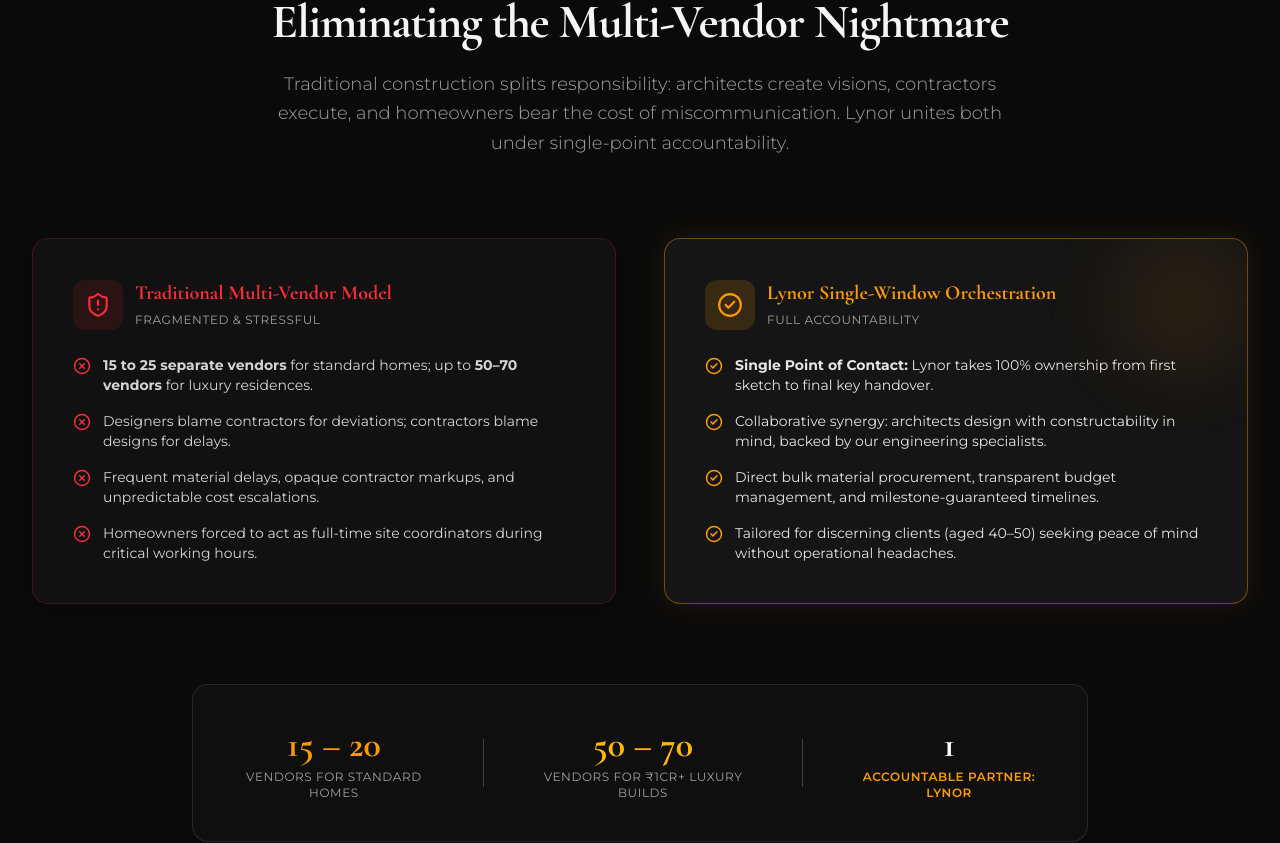
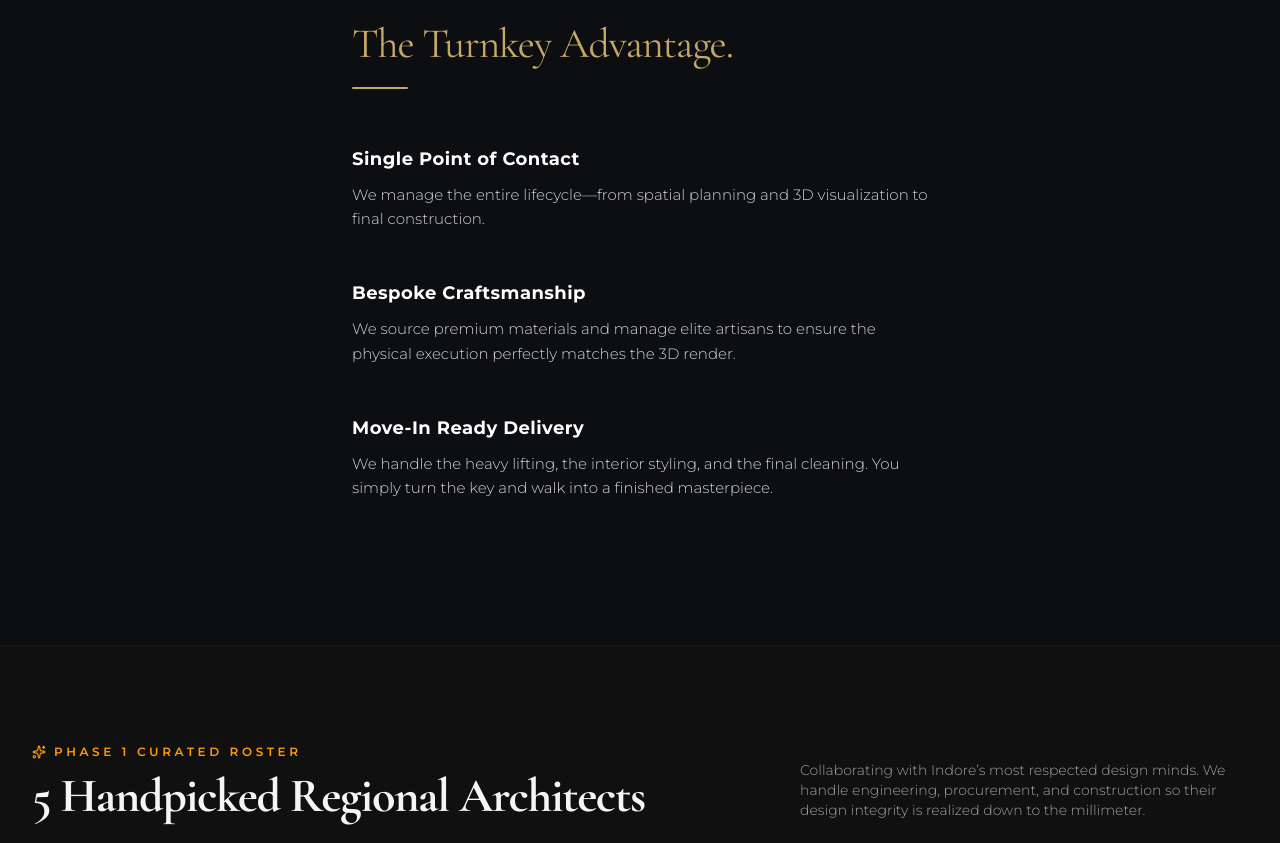
Before and after one commit to Manya-08102025/LIONORCA, a React (Vite) app: page / in a window 1280 px wide. Shown: the part 927-1770 px from the top of the page. Built offline with nearby package versions, Linux system fonts and the light colour scheme.

Commit message:
feat(turnkey): implement Section 2 The Turnkey Advantage per Figma specifications

```diff
--- a/src/components/ValueProposition.jsx
+++ b/src/components/ValueProposition.jsx
@@ -1,151 +1,55 @@
-import { useTheme } from '../hooks/useTheme'
-import { CheckCircle2, XCircle, Layers, Users, Clock, ShieldAlert } from 'lucide-react'
-
 export default function ValueProposition() {
-  const { isDark } = useTheme()
+  const points = [
+    {
+      id: 1,
+      title: 'Single Point of Contact',
+      description:
+        'We manage the entire lifecycle—from spatial planning and 3D visualization to final construction.',
+    },
+    {
+      id: 2,
+      title: 'Bespoke Craftsmanship',
+      description:
+        'We source premium materials and manage elite artisans to ensure the physical execution perfectly matches the 3D render.',
+    },
+    {
+      id: 3,
+      title: 'Move-In Ready Delivery',
+      description:
+        'We handle the heavy lifting, the interior styling, and the final cleaning. You simply turn the key and walk into a finished masterpiece.',
+    },
+  ]
 
   return (
     <section
       id="turnkey"
-      className={`py-24 transition-colors duration-500 border-t ${
-        isDark ? 'bg-neutral-950 border-white/5 text-neutral-100' : 'bg-stone-50 border-neutral-200 text-neutral-900'
-      }`}
+      className="w-full bg-[#0d0e12] py-24 sm:py-32 md:py-36 px-6 sm:px-8 border-t border-white/5 transition-colors duration-500"
     >
-      <div className="max-w-7xl mx-auto px-4 sm:px-6 lg:px-8">
+      {/* Mobile-First Left-Aligned Stack Container */}
+      <div className="max-w-md sm:max-w-lg md:max-w-xl mx-auto flex flex-col items-start text-left">
         {/* Section Header */}
-        <div className="text-center max-w-3xl mx-auto mb-20">
-          <span className="text-xs font-sans tracking-[0.3em] uppercase text-amber-500 font-semibold block mb-3">
-            The Turnkey Advantage
-          </span>
-          <h2 className="text-3xl sm:text-4xl md:text-5xl font-serif font-bold tracking-tight mb-6">
-            Eliminating the Multi-Vendor Nightmare
-          </h2>
-          <p className={`text-base sm:text-lg font-light font-sans leading-relaxed ${
-            isDark ? 'text-neutral-400' : 'text-neutral-600'
-          }`}>
-            Traditional construction splits responsibility: architects create visions, contractors execute, and homeowners bear the cost of miscommunication. Lynor unites both under single-point accountability.
-          </p>
-        </div>
+        <h2 className="font-serif text-3xl sm:text-4xl md:text-[42px] font-normal text-[#C5A864] tracking-tight leading-tight">
+          The Turnkey Advantage.
+        </h2>
 
-        {/* Comparison Grid: Traditional vs Lynor */}
-        <div className="grid grid-cols-1 md:grid-cols-2 gap-8 lg:gap-12 mb-20">
-          {/* Traditional Nightmare */}
-          <div
-            className={`p-8 sm:p-10 rounded-2xl border transition-all ${
-              isDark
-                ? 'bg-neutral-900/60 border-red-500/20 shadow-lg'
-                : 'bg-white border-red-200 shadow-sm'
-            }`}
-          >
-            <div className="flex items-center gap-3 mb-6">
-              <div className="p-3 rounded-xl bg-red-500/10 text-red-500">
-                <ShieldAlert size={26} />
-              </div>
-              <div>
-                <h3 className="text-xl font-serif font-bold text-red-500">Traditional Multi-Vendor Model</h3>
-                <span className="text-xs uppercase tracking-wider text-neutral-400 font-sans">Fragmented & Stressful</span>
-              </div>
+        {/* Short Gold Horizontal Divider Line (~2px height) */}
+        <div
+          className="w-14 h-[2px] bg-[#C5A864] mt-4 mb-12 sm:mb-14 rounded-full"
+          aria-hidden="true"
+        />
+
+        {/* 3 Core Points (Vertically Stacked) */}
+        <div className="space-y-10 sm:space-y-12 w-full">
+          {points.map((point) => (
+            <div key={point.id} className="flex flex-col items-start text-left space-y-2.5">
+              <h3 className="font-sans font-bold text-white text-base sm:text-lg tracking-wide">
+                {point.title}
+              </h3>
+              <p className="font-sans text-neutral-300 text-sm sm:text-[15px] font-light leading-relaxed">
+                {point.description}
+              </p>
             </div>
-
-            <ul className="space-y-4 font-sans text-sm">
-              <li className="flex items-start gap-3">
-                <XCircle size={18} className="text-red-500 shrink-0 mt-0.5" />
-                <span className={isDark ? 'text-neutral-300' : 'text-neutral-700'}>
-                  <strong>15 to 25 separate vendors</strong> for standard homes; up to <strong>50–70 vendors</strong> for luxury residences.
-                </span>
-              </li>
-              <li className="flex items-start gap-3">
-                <XCircle size={18} className="text-red-500 shrink-0 mt-0.5" />
-                <span className={isDark ? 'text-neutral-300' : 'text-neutral-700'}>
-                  Designers blame contractors for deviations; contractors blame designs for delays.
-                </span>
-              </li>
-              <li className="flex items-start gap-3">
-                <XCircle size={18} className="text-red-500 shrink-0 mt-0.5" />
-                <span className={isDark ? 'text-neutral-300' : 'text-neutral-700'}>
-                  Frequent material delays, opaque contractor markups, and unpredictable cost escalations.
-                </span>
-              </li>
-              <li className="flex items-start gap-3">
-                <XCircle size={18} className="text-red-500 shrink-0 mt-0.5" />
-                <span className={isDark ? 'text-neutral-300' : 'text-neutral-700'}>
-                  Homeowners forced to act as full-time site coordinators during critical working hours.
-                </span>
-              </li>
-            </ul>
-          </div>
-
-          {/* Lynor Single-Window Solution */}
-          <div
-            className={`p-8 sm:p-10 rounded-2xl border transition-all relative overflow-hidden ${
-              isDark
-                ? 'bg-neutral-900/90 border-amber-500/40 shadow-[0_0_30px_rgba(212,175,55,0.1)]'
-                : 'bg-white border-amber-600/30 shadow-md'
-            }`}
-          >
-            <div className="absolute top-0 right-0 w-32 h-32 bg-amber-500/10 rounded-full blur-2xl pointer-events-none" />
-
-            <div className="flex items-center gap-3 mb-6">
-              <div className="p-3 rounded-xl bg-amber-500/15 text-amber-500">
-                <CheckCircle2 size={26} />
-              </div>
-              <div>
-                <h3 className="text-xl font-serif font-bold text-amber-500">Lynor Single-Window Orchestration</h3>
-                <span className="text-xs uppercase tracking-wider text-neutral-400 font-sans">Full Accountability</span>
-              </div>
-            </div>
-
-            <ul className="space-y-4 font-sans text-sm">
-              <li className="flex items-start gap-3">
-                <CheckCircle2 size={18} className="text-amber-500 shrink-0 mt-0.5" />
-                <span className={isDark ? 'text-neutral-200' : 'text-neutral-800'}>
-                  <strong>Single Point of Contact:</strong> Lynor takes 100% ownership from first sketch to final key handover.
-                </span>
-              </li>
-              <li className="flex items-start gap-3">
-                <CheckCircle2 size={18} className="text-amber-500 shrink-0 mt-0.5" />
-                <span className={isDark ? 'text-neutral-200' : 'text-neutral-800'}>
-                  Collaborative synergy: architects design with constructability in mind, backed by our engineering specialists.
-                </span>
-              </li>
-              <li className="flex items-start gap-3">
-                <CheckCircle2 size={18} className="text-amber-500 shrink-0 mt-0.5" />
-                <span className={isDark ? 'text-neutral-200' : 'text-neutral-800'}>
-                  Direct bulk material procurement, transparent budget management, and milestone-guaranteed timelines.
-                </span>
-              </li>
-              <li className="flex items-start gap-3">
-                <CheckCircle2 size={18} className="text-amber-500 shrink-0 mt-0.5" />
-                <span className={isDark ? 'text-neutral-200' : 'text-neutral-800'}>
-                  Tailored for discerning clients (aged 40–50) seeking peace of mind without operational headaches.
-                </span>
-              </li>
-            </ul>
-          </div>
-        </div>
-
-        {/* Complexity Education Banner */}
-        <div
-          className={`p-8 sm:p-10 rounded-2xl border text-center max-w-4xl mx-auto ${
-            isDark ? 'bg-neutral-900/40 border-white/10' : 'bg-amber-50/60 border-amber-200'
-          }`}
-        >
-          <div className="flex flex-col sm:flex-row items-center justify-center gap-6 sm:gap-12">
-            <div>
-              <div className="text-3xl sm:text-4xl font-serif font-bold text-amber-500">15 – 20</div>
-              <div className="text-xs uppercase tracking-wider text-neutral-400 font-sans mt-1">Vendors for standard homes</div>
-            </div>
-            <div className="hidden sm:block w-px h-12 bg-white/20" />
-            <div>
-              <div className="text-3xl sm:text-4xl font-serif font-bold text-amber-400">50 – 70</div>
-              <div className="text-xs uppercase tracking-wider text-neutral-400 font-sans mt-1">Vendors for ₹1Cr+ luxury builds</div>
-            </div>
-            <div className="hidden sm:block w-px h-12 bg-white/20" />
-            <div>
-              <div className="text-3xl sm:text-4xl font-serif font-bold text-white">1</div>
-              <div className="text-xs uppercase tracking-wider text-amber-500 font-sans mt-1 font-semibold">Accountable partner: Lynor</div>
-            </div>
-          </div>
+          ))}
         </div>
       </div>
     </section>
```
